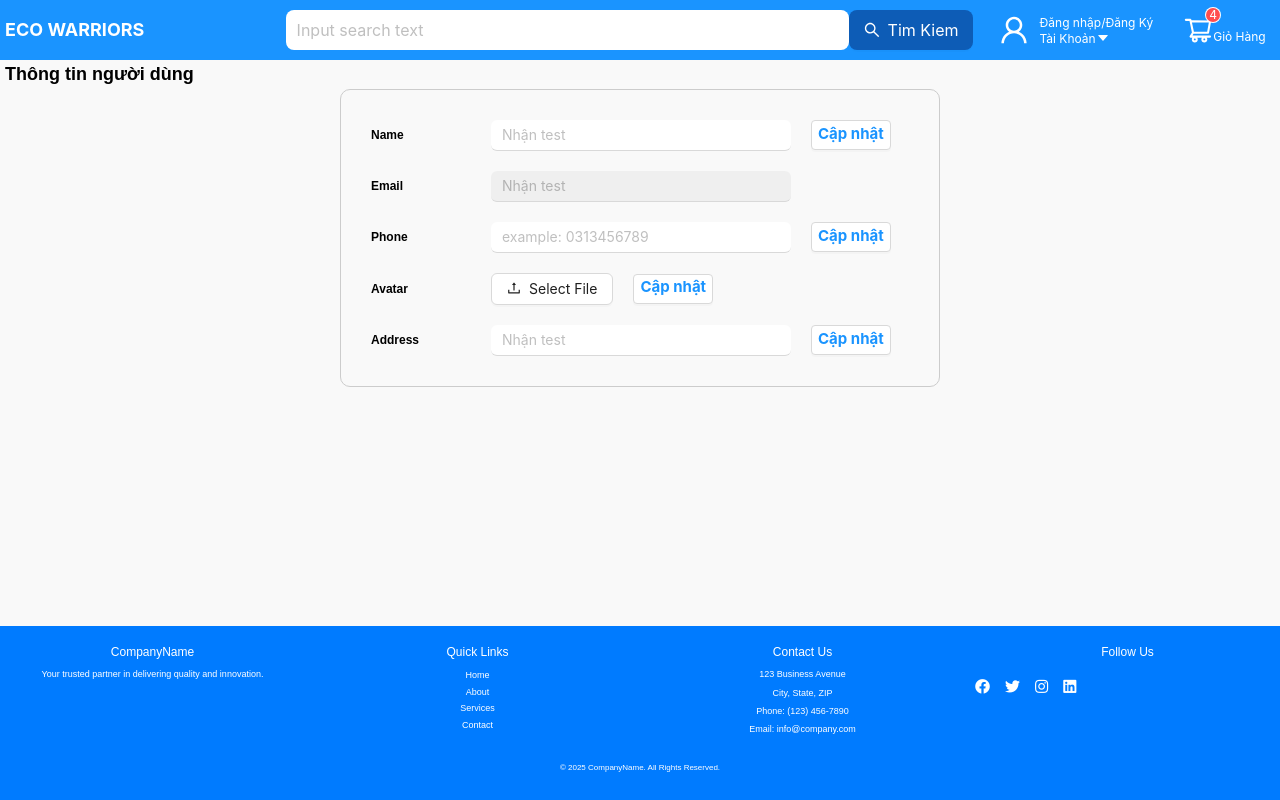
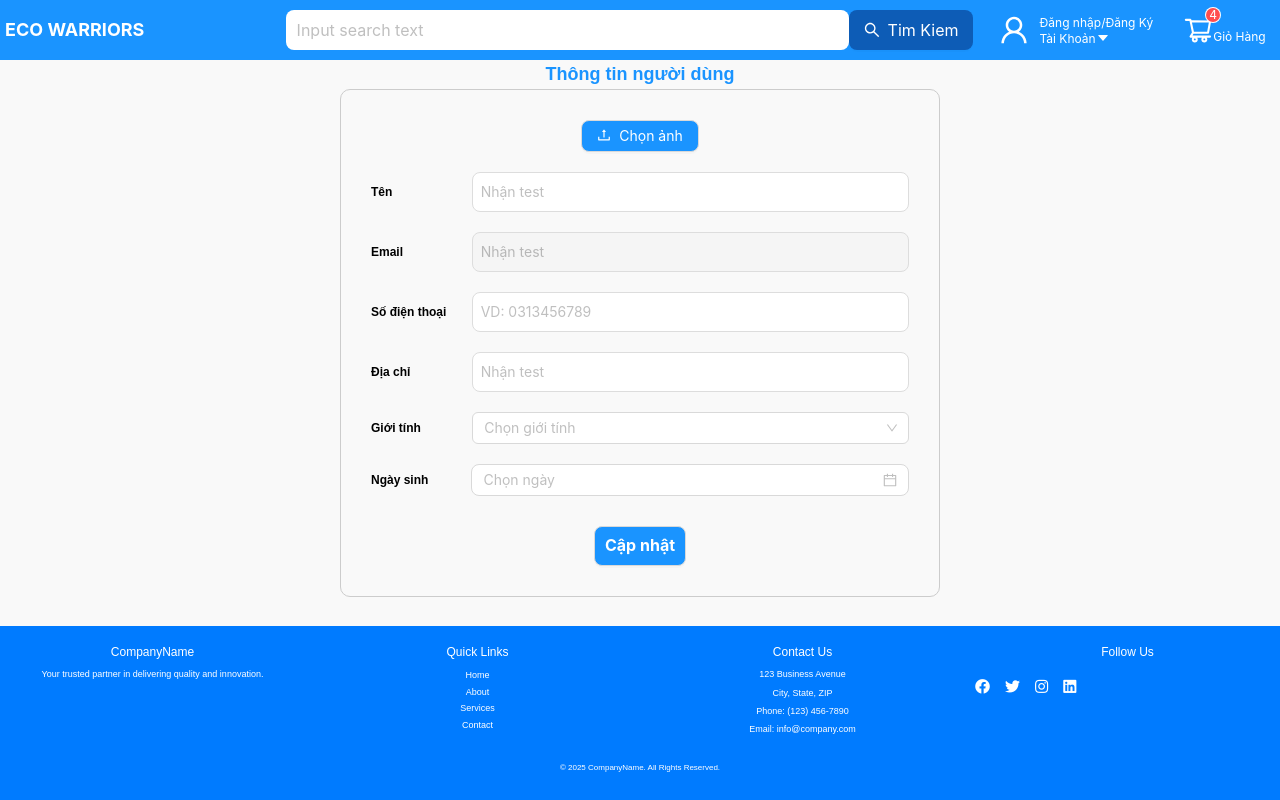
Before and after one commit to AnhQuoc2903/Ecommerce-fontend, a React (Create React App) app: page /profile-user in a window 1280 px wide. Shown: the top 800 px of the page. Built offline with nearby package versions, Linux system fonts and the light colour scheme.

Commit message:
feat: gender and dov, change: UI homepage

```diff
--- a/package.json
+++ b/package.json
@@ -10,8 +10,9 @@
     "@testing-library/react": "^13.4.0",
     "@testing-library/user-event": "^13.5.0",
     "ajv": "^8.17.1",
-    "antd": "^5.22.4",
+    "antd": "^5.23.4",
     "axios": "^1.7.9",
+    "dayjs": "^1.11.13",
     "dotenv": "^16.4.7",
     "jwt-decode": "^4.0.0",
     "react": "^18.3.1",
--- a/src/App.js
+++ b/src/App.js
@@ -53,7 +53,12 @@ function App() {
 
   return (
     <div>
-      <Router>
+      <Router
+        future={{
+          v7_startTransition: true,
+          v7_relativeSplatPath: true,
+        }}
+      >
         <Routes>
           {routes.map((route) => {
             const Path = route.path;
--- a/src/pages/HomePage/HomePage.jsx
+++ b/src/pages/HomePage/HomePage.jsx
@@ -19,9 +19,7 @@ const HomePage = () => {
         style={{
           width: "100%",
           margin: "0 auto",
-          padding: "20px",
           backgroundColor: "#33CCFF",
-          borderRadius: "5px",
           boxShadow: "0 4px 8px rgba(0, 0, 0, 0.1)",
         }}
       >
@@ -35,6 +33,7 @@ const HomePage = () => {
           })}
         </WrapperTypeProduct>
       </div>
+
       <div
         className="body"
         style={{
--- a/src/pages/HomePage/style.js
+++ b/src/pages/HomePage/style.js
@@ -8,6 +8,8 @@ export const WrapperTypeProduct = styled.div`
   justify-content: flex-start;
   font-size: 16px;
   font-weight: bold;
+  color: #fff;
+  margin-left: 125px;
 `;
 
 export const WrapperButtonMore = styled(ButtonComponent)`
--- a/src/pages/Profile/Profile.jsx
+++ b/src/pages/Profile/Profile.jsx
@@ -3,6 +3,7 @@ import {
   WrapperContentProfile,
   WrapperHeader,
   WrapperInput,
+  WrapperInputAvatar,
   WrapperLable,
 } from "./style";
 import InputForm from "../../components/InputForm/InputForm";
@@ -11,18 +12,22 @@ import { useDispatch, useSelector } from "react-redux";
 import * as UserServices from "../../services/UserServices";
 import { useMutationHooks } from "../../hooks/useMutationHook";
 import Loading from "../../components/LoadingComponent/Loading";
-import { Button, message, Upload } from "antd";
+import { Button, DatePicker, message, Select, Upload } from "antd";
 import { updateUser } from "../../redux/slides/userSlide";
 import { UploadOutlined } from "@ant-design/icons";
 import { getBase64 } from "../../utils";
+import dayjs from "dayjs";
 
 const Profile = () => {
+  const { Option } = Select;
   const user = useSelector((state) => state.user);
   const [email, setEmail] = useState("");
   const [name, setName] = useState("");
   const [phone, setPhone] = useState("");
   const [address, setAddress] = useState("");
   const [avatar, setAvatar] = useState("");
+  const [gender, setGender] = useState("");
+  const [dob, setDob] = useState("");
 
   const mutation = useMutationHooks((data) => {
     const { id, access_token, ...rests } = data;
@@ -39,6 +44,8 @@ const Profile = () => {
     setAvatar(user?.avatar);
     setPhone(user?.phone);
     setAddress(user?.address);
+    setGender(user?.gender);
+    setDob(user?.dob);
   }, [user]);
 
   const handleUpdateUser = useCallback(
@@ -116,12 +123,22 @@ const Profile = () => {
     setAvatar(preview);
   };
 
+  const handleOnchangeGender = (value) => {
+    setGender(value);
+  };
+
+  const handleOnchangeDob = (date) => {
+    setDob(date ? date.toDate() : null);
+  };
+
   const handleUpdate = () => {
     mutation.mutate({
       id: user?.id,
       email,
       phone,
       name,
+      gender,
+      dob,
       avatar,
       address,
       access_token: user?.access_token,
@@ -129,134 +146,152 @@ const Profile = () => {
   };
 
   return (
-    <div style={{ width: "1270px", margin: "0 auto", height: "500px" }}>
+    <div style={{ width: "1270px", margin: "0 auto" }}>
       <WrapperHeader>Thông tin người dùng</WrapperHeader>
+
       <Loading isPending={isPending}>
         <WrapperContentProfile>
-          <WrapperInput>
-            <WrapperLable htmlFor="name">Name</WrapperLable>
-            <InputForm
-              style={{ width: "300px" }}
-              id="name"
-              value={name}
-              onChange={handleOnchangeName}
-            />
-            <ButtonComponent
-              onClick={handleUpdate}
-              size={40}
-              styleButton={{
-                height: "30px",
-                width: "fit-content",
-                borderRadius: "4px",
-                padding: "2px 6px 6px",
-              }}
-              textButton={"Cập nhật"}
-              styleTextButton={{
-                color: "rgb(26, 148, 255)",
-                fontSize: "15px",
-                fontWeight: "700",
-              }}
-            ></ButtonComponent>
-          </WrapperInput>
-          <WrapperInput>
-            <WrapperLable htmlFor="email">Email</WrapperLable>
-            <InputForm
-              style={{ width: "300px" }}
-              id="email"
-              value={email}
-              disabled
-            />
-          </WrapperInput>
-          <WrapperInput>
-            <WrapperLable htmlFor="phone">Phone</WrapperLable>
-            <InputForm
-              style={{ width: "300px" }}
-              id="phone"
-              value={phone}
-              onChange={handleOnchangePhone}
-              placeholder="example: 0313456789"
-            />
-            <ButtonComponent
-              onClick={handleUpdate}
-              size={40}
-              styleButton={{
-                height: "30px",
-                width: "fit-content",
-                borderRadius: "4px",
-                padding: "2px 6px 6px",
-              }}
-              textButton={"Cập nhật"}
-              styleTextButton={{
-                color: "rgb(26, 148, 255)",
-                fontSize: "15px",
-                fontWeight: "700",
-              }}
-            ></ButtonComponent>
-          </WrapperInput>
-          <WrapperInput>
-            <WrapperLable htmlFor="avatar">Avatar</WrapperLable>
+          <WrapperInputAvatar>
+            {avatar && (
+              <img
+                src={avatar}
+                alt="avatar"
+                style={{
+                  height: "80px",
+                  width: "80px",
+                  borderRadius: "50%",
+                  objectFit: "cover",
+                  border: "2px solid #1A94FF",
+                  marginBottom: "10px",
+                }}
+              />
+            )}
             <Upload
               onChange={handleOnchangeAvatar}
               showUploadList={false}
               maxCount={1}
             >
-              <Button icon={<UploadOutlined />}>Select File</Button>
+              <Button
+                icon={<UploadOutlined />}
+                style={{
+                  background: "#1A94FF",
+                  color: "#fff",
+                  borderRadius: "8px",
+                }}
+              >
+                Chọn ảnh
+              </Button>
             </Upload>
+          </WrapperInputAvatar>
 
-            {avatar && (
-              <img
-                src={avatar}
-                alt="avatar"
-                style={{
-                  height: "60px",
-                  width: "60px",
-                  borderRadius: "50%",
-                  objectFit: "cover",
-                }}
-              />
-            )}
+          <WrapperInput>
+            <WrapperLable htmlFor="name">Tên</WrapperLable>
+            <InputForm
+              id="name"
+              value={name}
+              onChange={handleOnchangeName}
+              style={{
+                width: "100%",
+                borderRadius: "8px",
+                padding: "8px",
+                border: "1px solid #ddd",
+              }}
+            />
+          </WrapperInput>
+
+          <WrapperInput>
+            <WrapperLable htmlFor="email">Email</WrapperLable>
+            <InputForm
+              id="email"
+              value={email}
+              disabled
+              style={{
+                width: "100%",
+                borderRadius: "8px",
+                padding: "8px",
+                background: "#f5f5f5",
+                border: "1px solid #ddd",
+              }}
+            />
+          </WrapperInput>
+
+          <WrapperInput>
+            <WrapperLable htmlFor="phone">Số điện thoại</WrapperLable>
+            <InputForm
+              id="phone"
+              value={phone}
+              onChange={handleOnchangePhone}
+              placeholder="VD: 0313456789"
+              style={{
+                width: "100%",
+                borderRadius: "8px",
+                padding: "8px",
+                border: "1px solid #ddd",
+              }}
+            />
+          </WrapperInput>
+
+          <WrapperInput>
+            <WrapperLable htmlFor="address">Địa chỉ</WrapperLable>
+            <InputForm
+              id="address"
+              value={address}
+              onChange={handleOnchangeAddress}
+              style={{
+                width: "100%",
+                borderRadius: "8px",
+                padding: "8px",
+                border: "1px solid #ddd",
+              }}
+            />
+          </WrapperInput>
+
+          <WrapperInput>
+            <WrapperLable htmlFor="gender">Giới tính</WrapperLable>
+            <Select
+              id="gender"
+              style={{ width: "100%", borderRadius: "8px" }}
+              placeholder="Chọn giới tính"
+              value={gender || undefined}
+              onChange={handleOnchangeGender}
+              allowClear
+            >
+              <Option value="Nam">Nam</Option>
+              <Option value="Nữ">Nữ</Option>
+            </Select>
+          </WrapperInput>
+
+          <WrapperInput>
+            <WrapperLable htmlFor="dob">Ngày sinh</WrapperLable>
+            <DatePicker
+              id="dob"
+              value={dob ? dayjs(dob) : null}
+              onChange={handleOnchangeDob}
+              format="DD/MM/YYYY"
+              style={{ width: "100%", borderRadius: "8px" }}
+              placeholder="Chọn ngày"
+            />
+          </WrapperInput>
+
+          <div style={{ textAlign: "center", marginTop: "10px" }}>
             <ButtonComponent
               onClick={handleUpdate}
               size={40}
               styleButton={{
-                height: "30px",
-                width: "fit-content",
-                borderRadius: "4px",
-                padding: "2px 6px 6px",
+                height: "40px",
+                background: "#1A94FF",
+                borderRadius: "8px",
+                padding: "5px 10px",
+                color: "#fff",
+                fontSize: "16px",
+                fontWeight: "bold",
+                transition: "all 0.3s ease",
+                cursor: "pointer",
               }}
               textButton={"Cập nhật"}
-              styleTextButton={{
-                color: "rgb(26, 148, 255)",
-                fontSize: "15px",
-                fontWeight: "700",
-              }}
-            ></ButtonComponent>
-          </WrapperInput>
-          <WrapperInput>
-            <WrapperLable htmlFor="address">Address</WrapperLable>
-            <InputForm
-              style={{ width: "300px" }}
-              id="address"
-              value={address}
-              onChange={handleOnchangeAddress}
+              styleTextButton={{ color: "#fff" }}
             />
-            <ButtonComponent
-              onClick={handleUpdate}
-              size={40}
-              styleButton={{
-                height: "30px",
-                width: "fit-content",
-                borderRadius: "4px",
-                padding: "2px 6px 6px",
-              }}
-              textButton={"Cập nhật"}
-              styleTextButton={{
-                color: "rgb(26, 148, 255)",
-                fontSize: "15px",
-                fontWeight: "700",
-              }}
-            ></ButtonComponent>
-          </WrapperInput>
+          </div>
         </WrapperContentProfile>
       </Loading>
     </div>
--- a/src/pages/Profile/style.js
+++ b/src/pages/Profile/style.js
@@ -1,11 +1,24 @@
-import { Upload } from "antd";
 import styled from "styled-components";
 
 export const WrapperHeader = styled.h1`
-  color: #000;
   font-size: 18px;
   margin: 4px 0;
   font-weight: bold;
+  text-align: center;
+  color: #1a94ff;
+`;
+
+export const AvatarWrapper = styled.div`
+  display: flex;
+  align-items: center;
+  gap: 16px;
+  img {
+    height: 60px;
+    width: 60px;
+    border-radius: 50%;
+    object-fit: cover;
+    border: 2px solid #ccc;
+  }
 `;
 
 export const WrapperContentProfile = styled.div`
@@ -28,6 +41,13 @@ export const WrapperLable = styled.label`
   text-align: left;
 `;
 
+export const WrapperInputAvatar = styled.div`
+  display: flex;
+  flex-direction: column;
+  align-items: center;
+  gap: 20px;
+`;
+
 export const WrapperInput = styled.div`
   display: flex;
   align-items: center;
--- a/src/redux/slides/userSlide.js
+++ b/src/redux/slides/userSlide.js
@@ -6,6 +6,8 @@ const initialState = {
   phone: "",
   address: "",
   avatar: "",
+  gender: "",
+  dob: "",
   access_token: "",
   id: "",
 };
@@ -22,6 +24,8 @@ export const userSlide = createSlice({
         phone = "",
         address = "",
         avatar = "",
+        gender = "",
+        dob = "",
         _id = "",
       } = action.payload;
       state.name = name;
@@ -29,6 +33,8 @@ export const userSlide = createSlice({
       state.phone = phone;
       state.address = address;
       state.avatar = avatar;
+      state.gender = gender;
+      state.dob = dob;
       state.id = _id;
       state.access_token = access_token;
     },
@@ -38,6 +44,8 @@ export const userSlide = createSlice({
       state.phone = "";
       state.address = "";
       state.avatar = "";
+      state.gender = "";
+      state.dob = "";
       state.id = "";
       state.access_token = "";
     },
```
Also changed, not shown: 1 other file (tests, documents, lock files or other folders).
